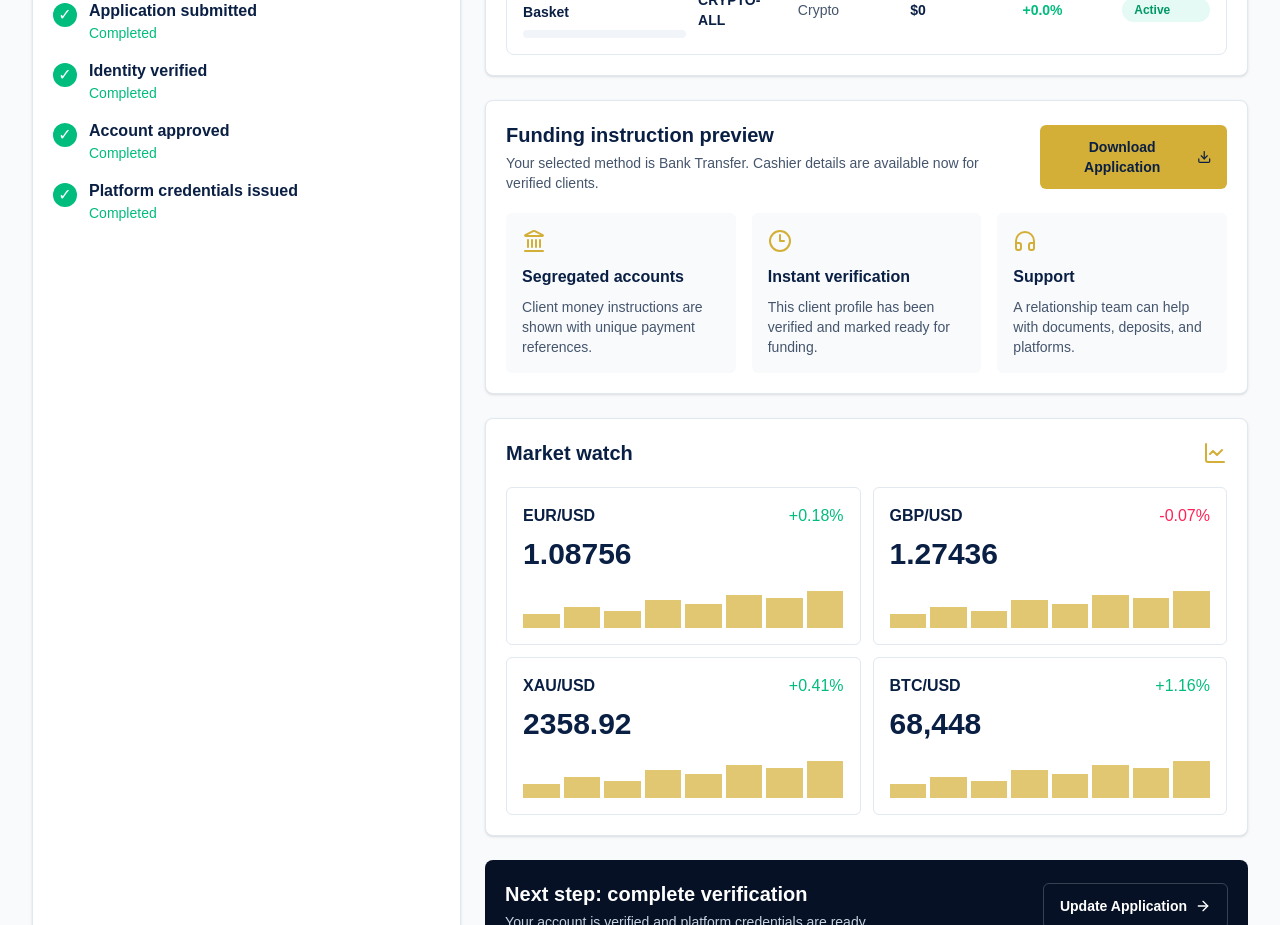
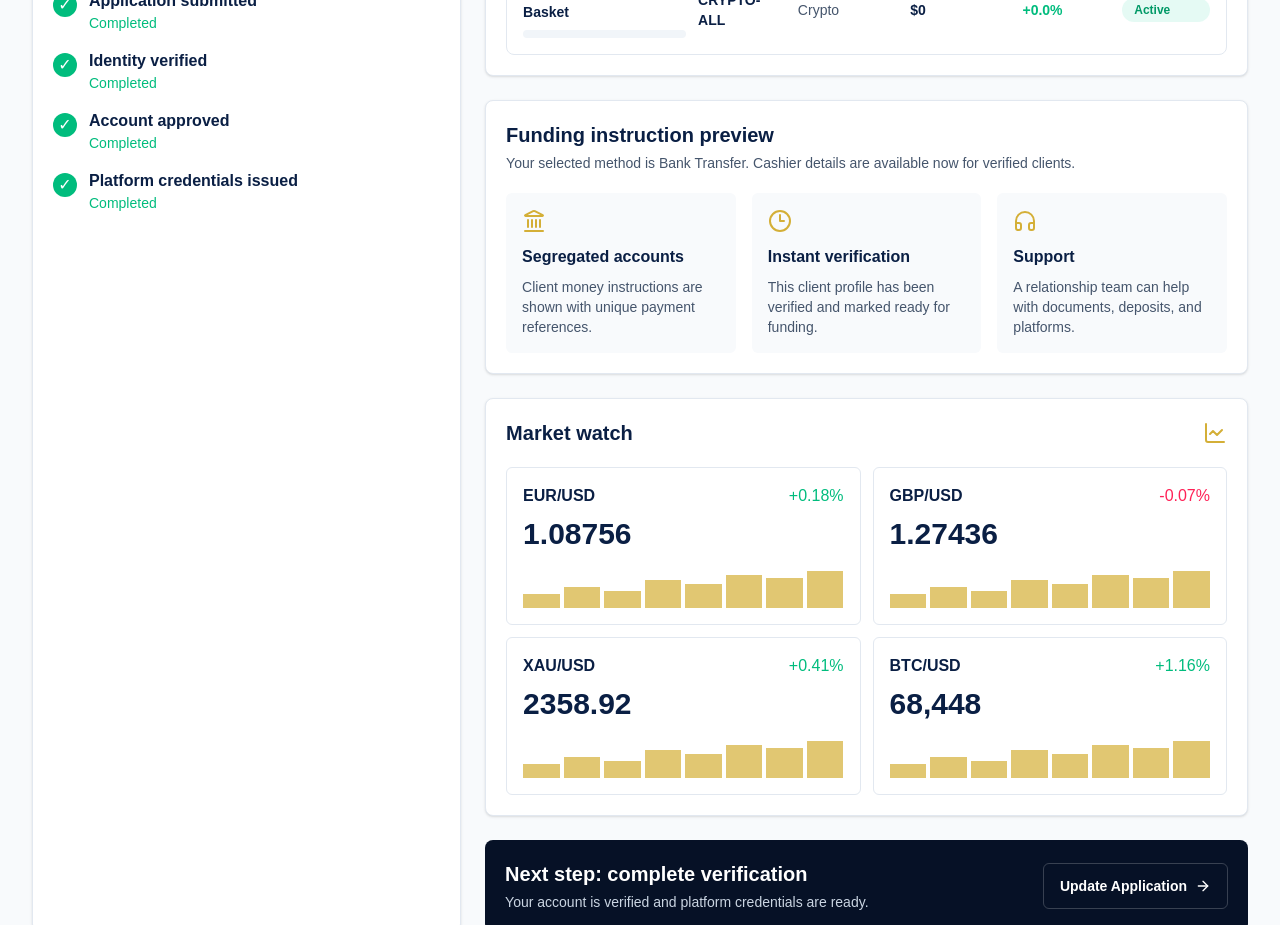
Before and after one commit to bigjosie6-cell/apexmarket, a Next.js app: page /client-portal in a window 1280 px wide. Shown: the part 1400-2325 px from the top of the page. Built offline with nearby package versions, Linux system fonts and the light colour scheme.

Commit message:
Remove client portal download button

```diff
--- a/src/app/client-portal/page.tsx
+++ b/src/app/client-portal/page.tsx
@@ -8,7 +8,6 @@ import {
   Bell,
   CircleDollarSign,
   Clock3,
-  Download,
   Headphones,
   Landmark,
   LineChart,
@@ -244,9 +243,6 @@ export default function ClientPortalPage() {
                   <h2 className="text-xl font-bold">Funding instruction preview</h2>
                   <p className="mt-1 text-sm text-slate-600 dark:text-slate-300">Your selected method is {application.fundingMethod}. Cashier details are available now for verified clients.</p>
                 </div>
-                <button className="inline-flex items-center justify-center gap-2 rounded-md bg-gold px-4 py-3 text-sm font-bold text-navy">
-                  Download Application <Download className="size-4" />
-                </button>
               </div>
               <div className="mt-5 grid gap-4 md:grid-cols-3">
                 <InfoBox icon={Landmark} title="Segregated accounts" body="Client money instructions are shown with unique payment references." />
```
